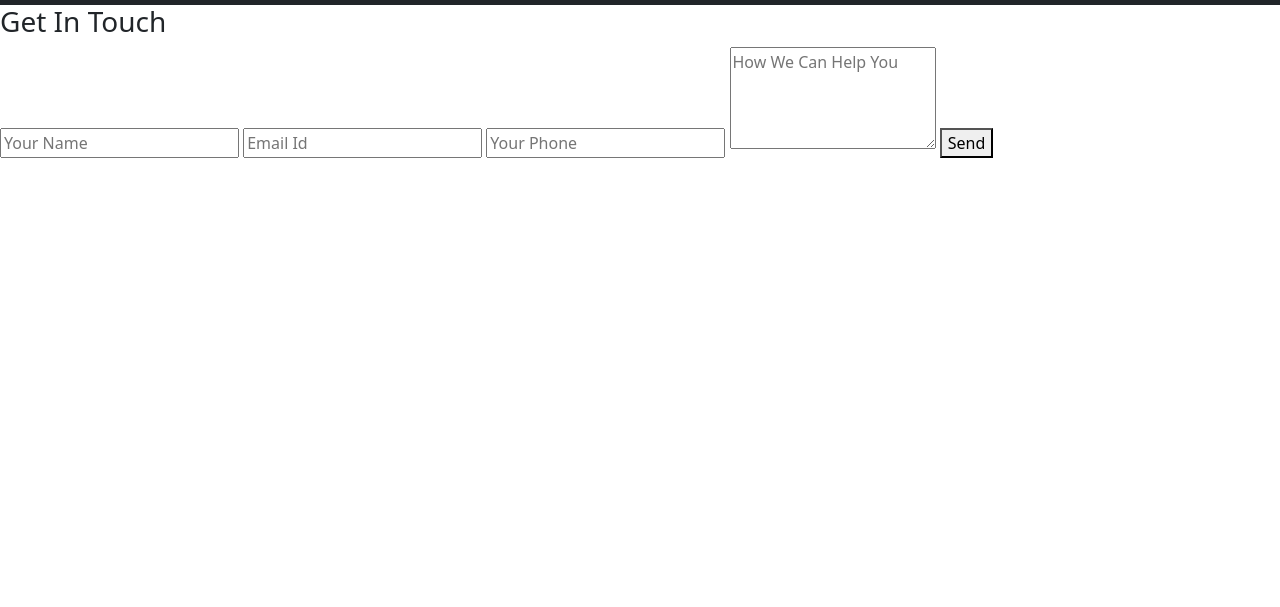
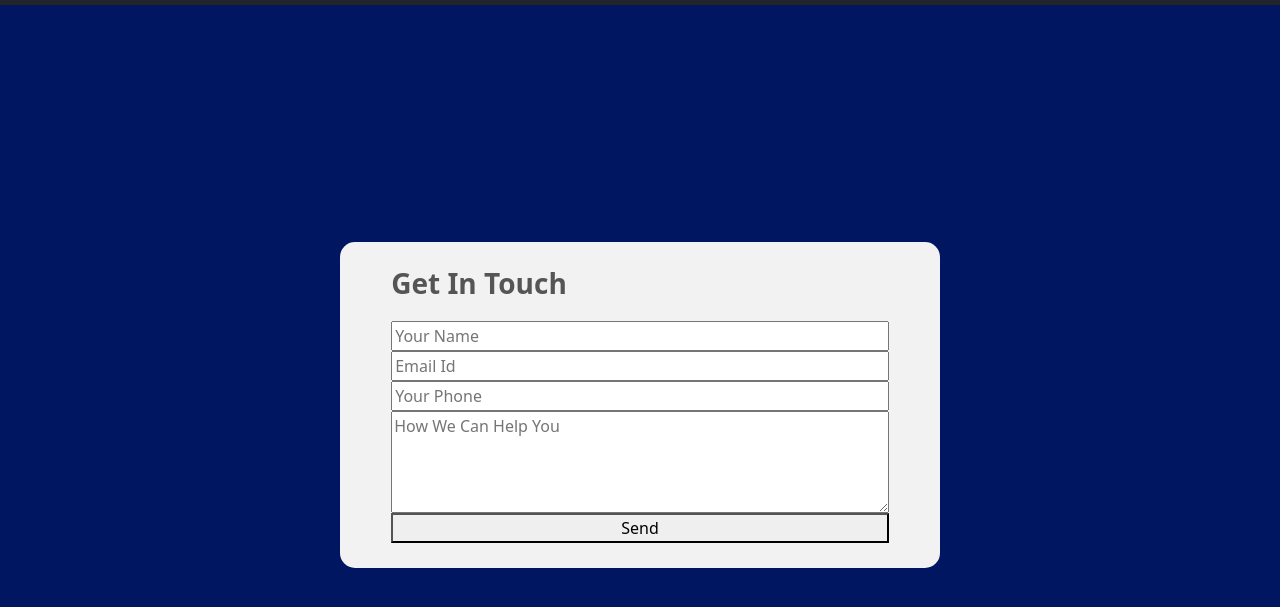
Before and after one commit to selfcodes/Codewithsk.github.io, a plain HTML site: page contact.html in a window 1280 px wide. Shown: the part 51-658 px from the top of the page. Drawn offline with nearby package versions, Linux system fonts and the light colour scheme.

Commit message:
Update style.css

```diff
--- a/style.css
+++ b/style.css
@@ -24,3 +24,27 @@
   font-size: 17px;
   font-style: italic;
 }
+
+/* Contact Form */
+.container-sk {
+  width: 100%;
+  height: 100vh;
+  background: #001660;
+  display: flex;
+  align-items: center;
+  justify-content: center;
+}
+#skcontact {
+  background-color: #f2f2f2;
+  display: flex;
+  flex-direction: column;
+  padding: 2vw 4vw;
+  width: 90%;
+  max-width: 600px;
+  border-radius: 15px;
+}
+#skcontact h3 {
+  color: #555;
+  font-weight: 800;
+  margin-bottom: 20px;
+}
```
